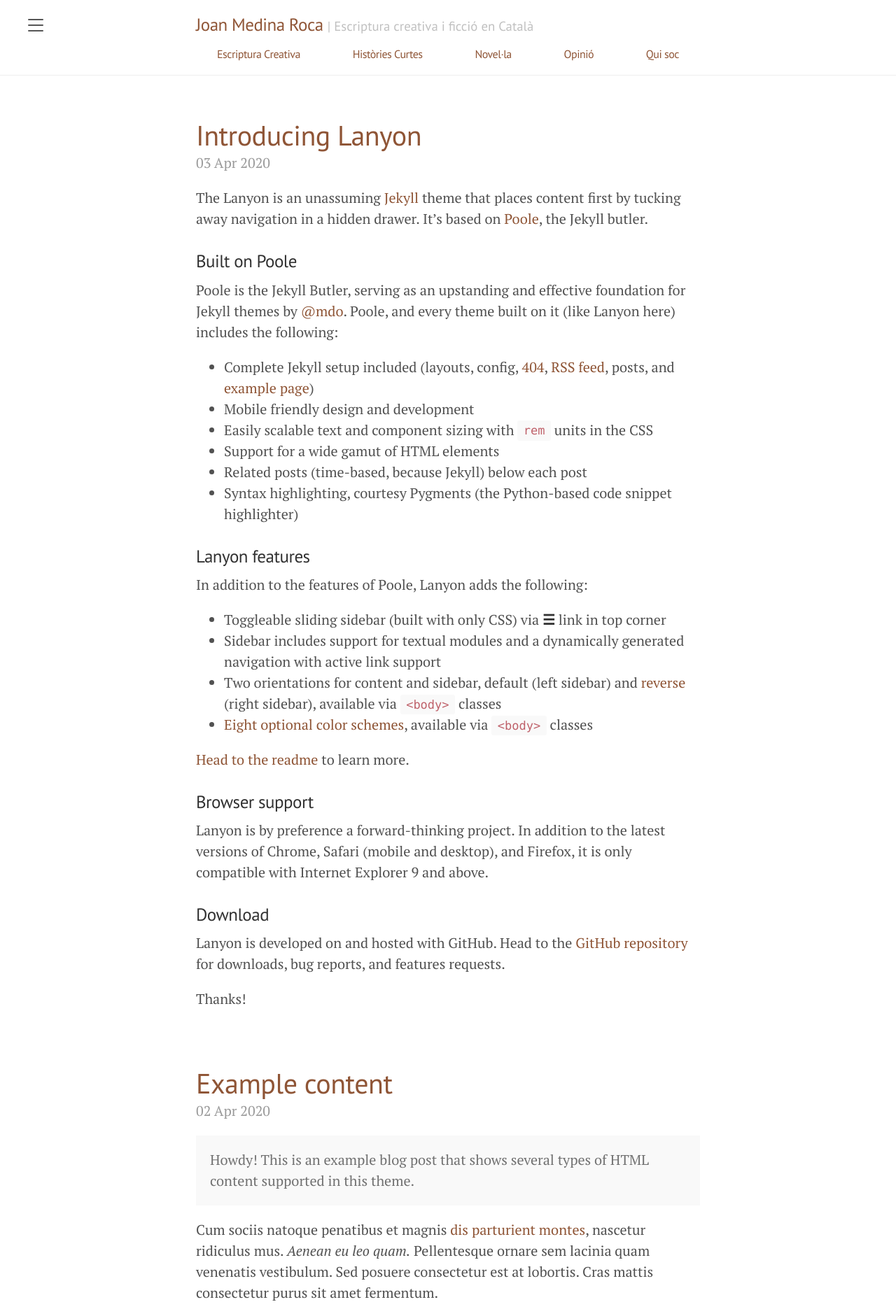
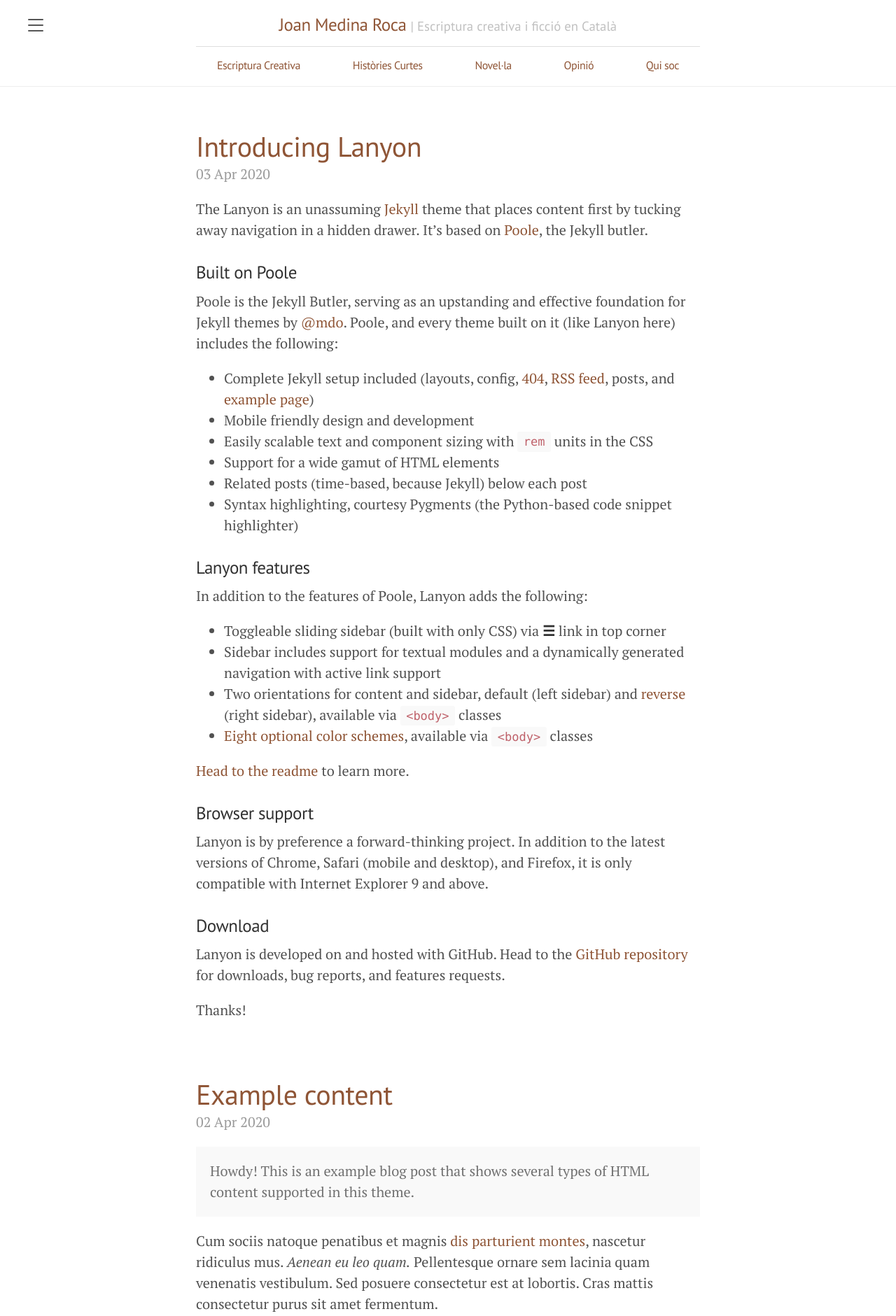
Before and after one commit to joan-medina-roca/blog-jmr-literatura, a Jekyll site: the page built from index.html, in a window 1280 px wide. Shown: the top 1881 px of the page at 70% size. Built offline with Jekyll 4.4.1, drawn with Linux system fonts in a browser that asks for light colours; the list of posts is cut into pages by our own code.

Commit message:
title i masthead

```diff
--- a/public/css/lanyon.css
+++ b/public/css/lanyon.css
@@ -103,6 +103,9 @@
   margin-top: 0;
   margin-bottom: 0;
   color: #505050;
+  text-align: center;
+  padding-bottom: 15px;
+  border-bottom: 1px solid #dedede;
 }
 .masthead-title a {
   color: #505050;
@@ -114,7 +117,7 @@
   letter-spacing: 0;
 }
 
-@media (max-width: 48em) {
+@media (max-width: 52em) {
   .masthead-title {
     text-align: center;
   }
```
